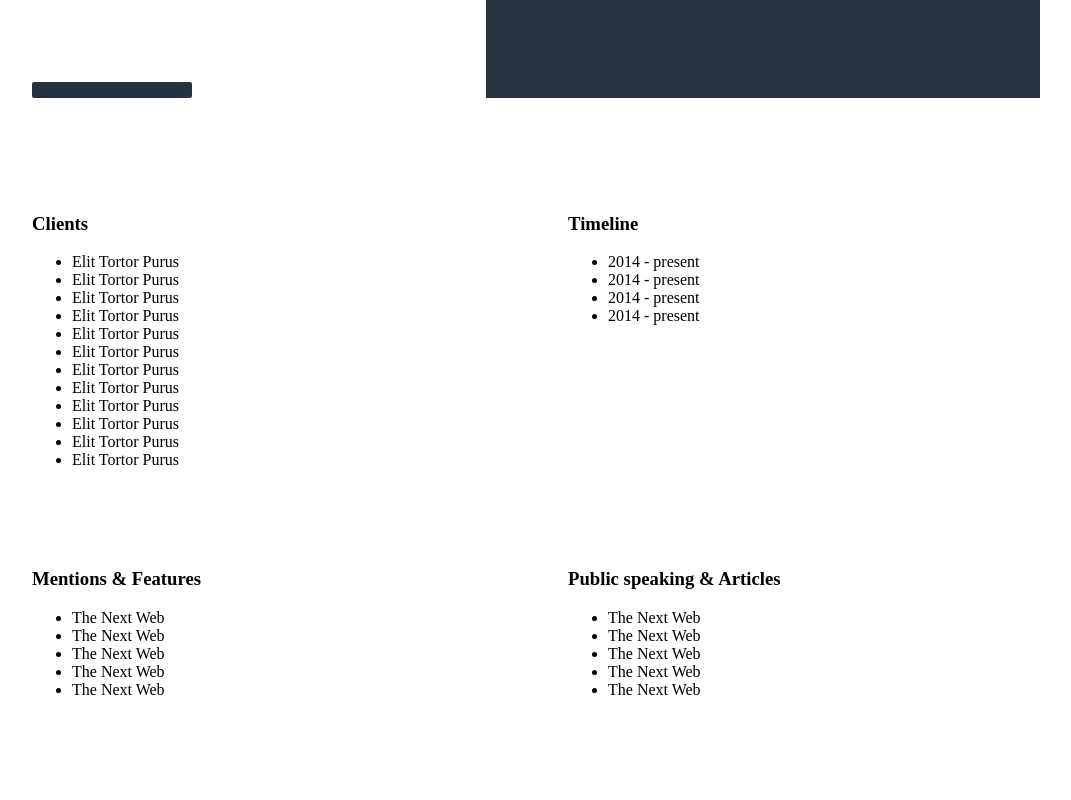
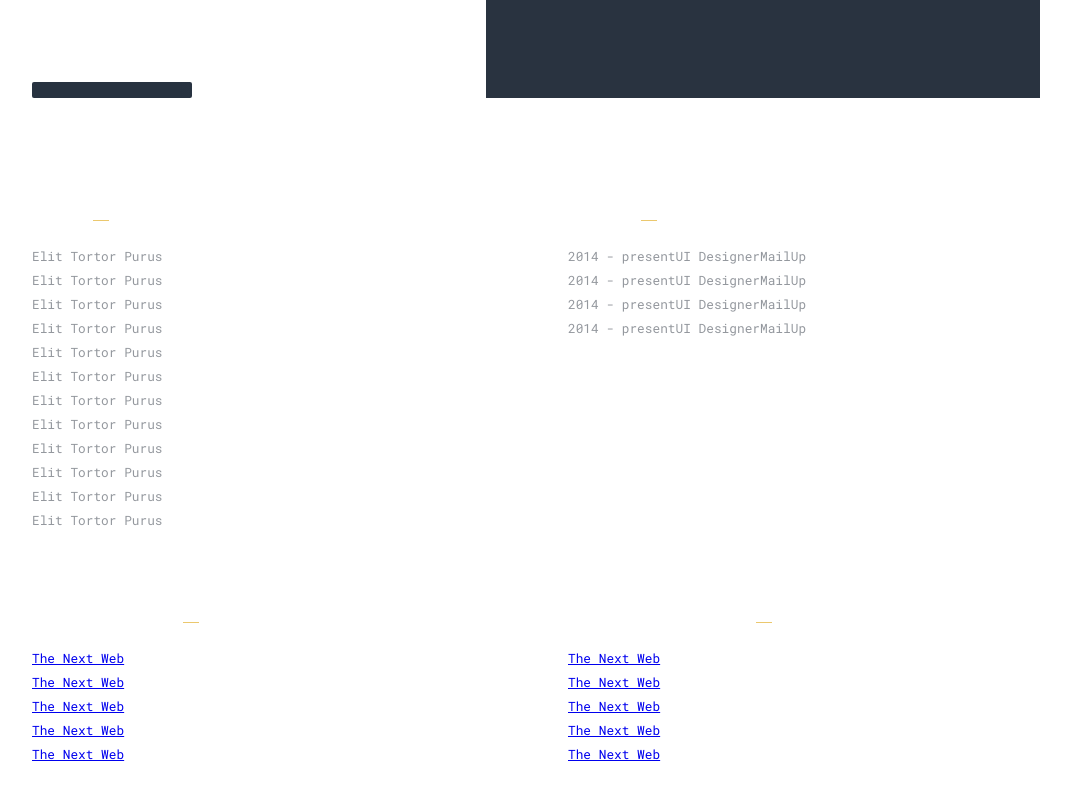
Before and after one commit to michelemazzucco/michelemazzucco.it, a Gatsby site: page /profile in a window 1280 px wide. Shown: the part 872-1672 px from the top of the page, without its empty margins (104-1175 px from the left). Built offline with nearby package versions, Linux system fonts and the light colour scheme; Gatsby itself is replaced by a stand-in of ours; no server answers.

Commit message:
refactoring of profile blocks

```diff
--- a/src/components/BlockList/index.js
+++ /dev/null
@@ -1,11 +0,0 @@
-import React from 'react'
-
-const BlockList = ({ edges }) => {
-  return (
-    <ul>
-      {edges.map(({ node }) => <li>{node.name}</li>)}
-    </ul>
-  )
-}
-
-export default BlockList
--- /dev/null
+++ b/src/components/EventListItem/index.js
@@ -0,0 +1,11 @@
+import React from 'react'
+import ListItem from '../ListItem'
+
+const EventListItem = ({ year, position, company }) =>
+  <ListItem>
+    <span>{year}</span>
+    <span>{position}</span>
+    <span>{company}</span>
+  </ListItem>
+
+export default EventListItem
--- a/src/components/EventsBlockList/index.js
+++ /dev/null
@@ -1,11 +0,0 @@
-import React from 'react'
-
-const EventsBlockList = ({ events }) => {
-  return (
-    <ul>
-      {events.map(({ node }) => <li>{node.year}</li>)}
-    </ul>
-  )
-}
-
-export default EventsBlockList
--- /dev/null
+++ b/src/components/ListItem/index.js
@@ -0,0 +1,12 @@
+import React from 'react'
+import styled from 'styled-components'
+import { colors, fonts } from '../../utils/commonStyles'
+
+const ListItem = styled.div`
+  font-family: ${fonts.mono};
+  font-size: .8rem;
+  color: ${colors.gray500};
+  padding: .25rem 0;
+`
+
+export default ListItem
--- a/src/components/ProfileBlock/index.js
+++ /dev/null
@@ -1,12 +0,0 @@
-import React from 'react'
-import styled from 'styled-components'
-
-const ProfileBlock = ({ title, children }) =>
-  <article>
-    <header>
-      <h3>{title}</h3>
-    </header>
-    <main>{children}</main>
-  </article>
-
-export default ProfileBlock
--- /dev/null
+++ b/src/components/ProfileList/index.js
@@ -0,0 +1,30 @@
+import React from 'react'
+import styled from 'styled-components'
+import { colors } from '../../utils/commonStyles'
+
+const ListTitle = styled.h3`
+  color: #FFF;
+  font-size: 1rem;
+  font-weight: 400;
+  margin-bottom: 1rem;
+
+  &:after {
+    content: '';
+    width: 1rem;
+    height: 1px;
+    background: ${colors.yellow500};
+    display: inline-block;
+    vertical-align: middle;
+    margin-left: 1rem;
+  }
+`
+
+const ProfileList = ({ title, list }) =>
+  <article>
+    <header>
+      <ListTitle>{title}</ListTitle>
+    </header>
+    <main>{list()}</main>
+  </article>
+
+export default ProfileList
--- /dev/null
+++ b/src/components/ProfileListItem/index.js
@@ -0,0 +1,11 @@
+import React from 'react'
+import ListItem from '../ListItem'
+
+const ProfileListItem = ({ name, url }) =>
+  <ListItem>
+    {url
+      ? <a href={url} target='_blank' rel='noopener'>{name}</a>
+      : name}
+  </ListItem>
+
+export default ProfileListItem
--- a/src/components/WorksList/index.js
+++ b/src/components/WorksList/index.js
@@ -1,6 +1,6 @@
 import React, { Component } from 'react'
 import styled, { css } from 'styled-components'
-import WorksItem from '../WorksItem'
+import WorksListItem from '../WorksListItem'
 import EmailMe from '../EmailMe'
 import Divider from './divider.svg'
 import { colors, fonts } from '../../utils/commonStyles'
@@ -103,7 +103,7 @@ class WorksList extends Component {
           {category && <FilterButton onClick={() => this.setCategory( null)}>all</FilterButton>}
         </ButtonsWrapper>
         <ul>
-          {this.getWorksList(category).map(({ work }, i) => <WorksItem key={i} work={work} />)}
+          {this.getWorksList(category).map(({ work }, i) => <WorksListItem key={i} work={work} />)}
         </ul>
         <NDAWrapper>
           <StyledDivider height={6} width={43} />
--- a/src/components/WorksItem/index.js
+++ b/src/components/WorksListItem/index.js
@@ -63,7 +63,7 @@ const WorkYear = styled.span`
   }
 `
 
-const WorksItem = props =>  {
+const WorksListItem = props =>  {
   const { title, client, year, collaborators, url } = props.work
 
   return (
@@ -83,4 +83,4 @@ const WorksItem = props =>  {
   )
 }
 
-export default WorksItem
+export default WorksListItem
--- a/src/pages/profile.js
+++ b/src/pages/profile.js
@@ -1,11 +1,10 @@
 import React, { Component } from 'react'
+import styled from 'styled-components'
 import ContentWrapper from '../components/ContentWrapper'
 import ProfileIntro from '../components/ProfileIntro'
-import ProfileBlock from '../components/ProfileBlock'
-import BlockList from '../components/BlockList'
-import EventsBlockList from '../components/EventsBlockList'
-import styled from 'styled-components';
-
+import ProfileList from '../components/ProfileList'
+import ProfileListItem from '../components/ProfileListItem'
+import EventListItem from '../components/EventListItem'
 
 const BlocksWrapper = styled.section`
   display: grid;
@@ -24,21 +23,45 @@ const ProfilePage = props => {
       <ProfileIntro />
       <BlocksWrapper>
         {clients.edges.length > 0 &&
-          <ProfileBlock title="Clients">
-            <BlockList edges={clients.edges} />
-          </ProfileBlock>}
+          <ProfileList
+            title='Clients'
+            list={() => clients.edges.map(({ client }, i) => (
+              <ProfileListItem
+                key={i}
+                {...client}
+              />
+            ))}
+          />}
         {events.edges.length > 0 &&
-          <ProfileBlock title="Timeline">
-            <EventsBlockList events={events.edges} />
-          </ProfileBlock>}
+          <ProfileList
+            title='Timeline'
+            list={() => events.edges.map(({ event }, i) => (
+              <EventListItem
+                key={i}
+                {...event}
+              />
+            ))}
+          />}
         {mentions.edges.length > 0 &&
-          <ProfileBlock title="Mentions & Features">
-            <BlockList edges={mentions.edges} />
-          </ProfileBlock>}
+          <ProfileList
+            title='Mentions & Features'
+            list={() => mentions.edges.map(({ mention }, i) => (
+              <ProfileListItem
+                key={i}
+                {...mention}
+              />
+            ))}
+          />}
         {articles.edges.length > 0 &&
-          <ProfileBlock title="Public speaking & Articles">
-            <BlockList edges={articles.edges} />
-          </ProfileBlock>}
+          <ProfileList
+            title='Public speaking & Articles'
+            list={() => articles.edges.map(({ article }, i) => (
+              <ProfileListItem
+                key={i}
+                {...article}
+              />
+            ))}
+          />}
       </BlocksWrapper>
     </ContentWrapper>
   )
@@ -50,14 +73,14 @@ export const profileQuery = graphql`
   query ProfileQuery {
     clients: allClientsJson {
       edges {
-        node {
+        client: node {
           name
         }
       }
     }
     events: allEventsJson {
       edges {
-        node {
+        event: node {
           year
           position
           company
@@ -66,7 +89,7 @@ export const profileQuery = graphql`
     }
     mentions: allMentionsJson {
       edges {
-        node {
+        mention: node {
           name
           url
         }
@@ -74,7 +97,7 @@ export const profileQuery = graphql`
     }
     articles: allArticlesJson {
       edges {
-        node {
+        article: node {
           name
           url
         }
--- a/src/utils/commonStyles.js
+++ b/src/utils/commonStyles.js
@@ -3,7 +3,7 @@ import { css } from 'styled-components'
 export const colors = {
   blue900: '#1e2733',
   gray500: '#94989E',
-  gray700: '#555c65',
+  gray700: '#585f68',
   yellow500: '#EBC86E',
   yellow700: '#6b6349'
 }
```
